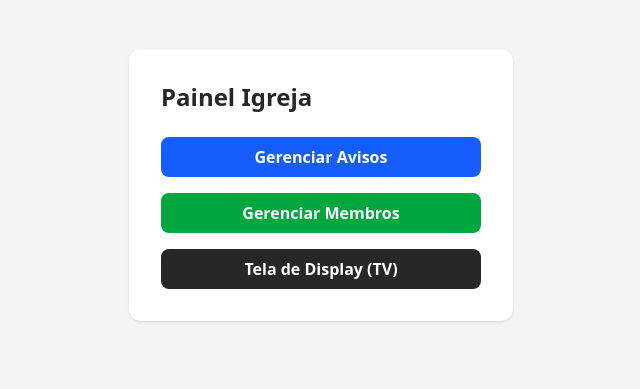
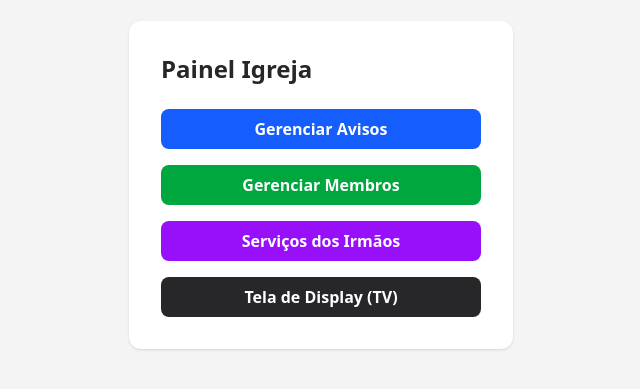
Before and after one commit to JNeto0912/Painel-Igreja, a Next.js app: page / in a window 1280 px wide. Shown: the part 215-604 px from the top of the page, without its empty margins (319-959 px from the left). Built offline with nearby package versions, Linux system fonts and the light colour scheme.

Commit message:
Adiciona botao Servicos dos Irmaos no menu admin

```diff
--- a/src/app/page.tsx
+++ b/src/app/page.tsx
@@ -18,6 +18,12 @@ export default function Home() {
           Gerenciar Membros
         </Link>
         <Link
+          href="/admin/servicos"
+          className="block text-center bg-purple-600 hover:bg-purple-700 text-white font-semibold py-2 rounded-lg transition-colors"
+        >
+          Serviços dos Irmãos
+        </Link>
+        <Link
           href="/display"
           className="block text-center bg-zinc-800 hover:bg-zinc-900 text-white font-semibold py-2 rounded-lg transition-colors"
         >
```
